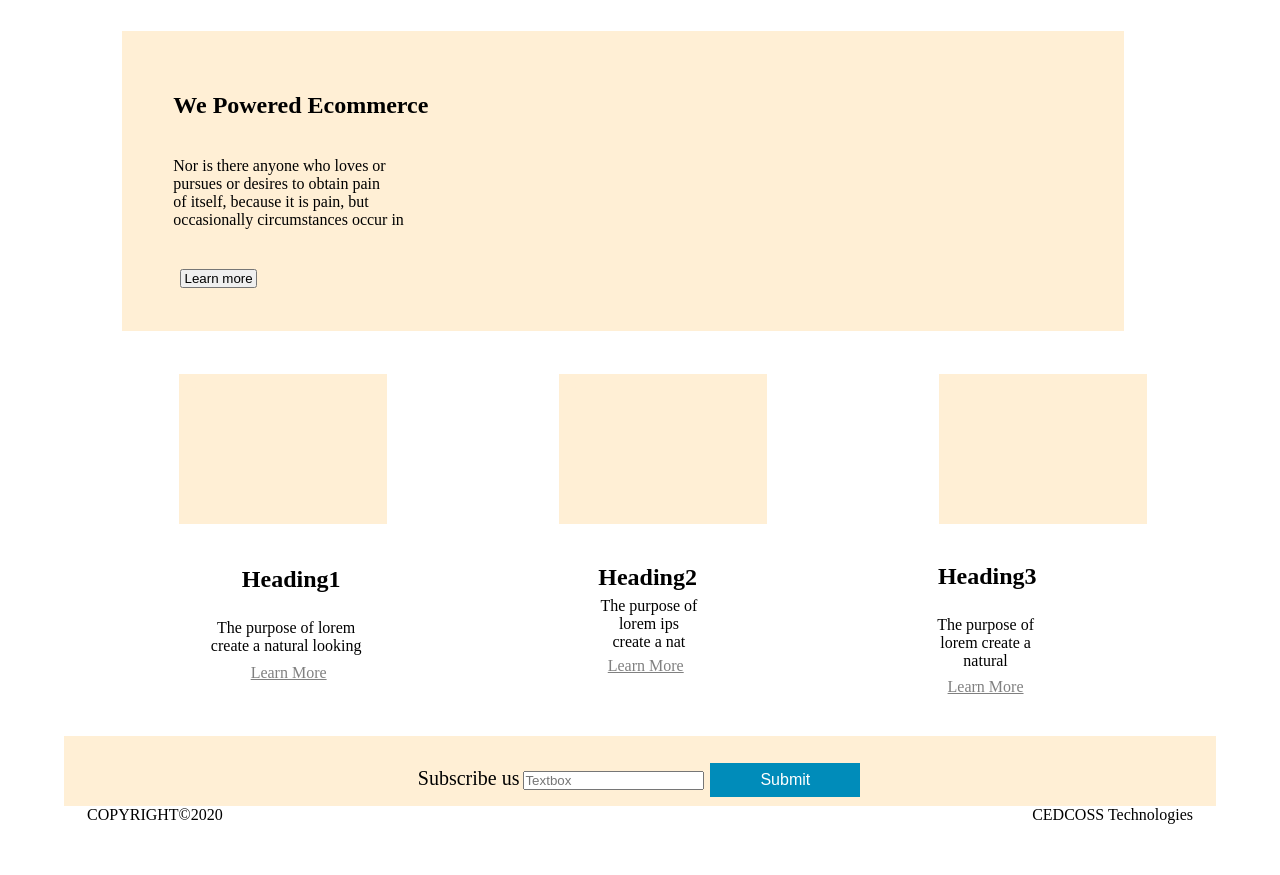
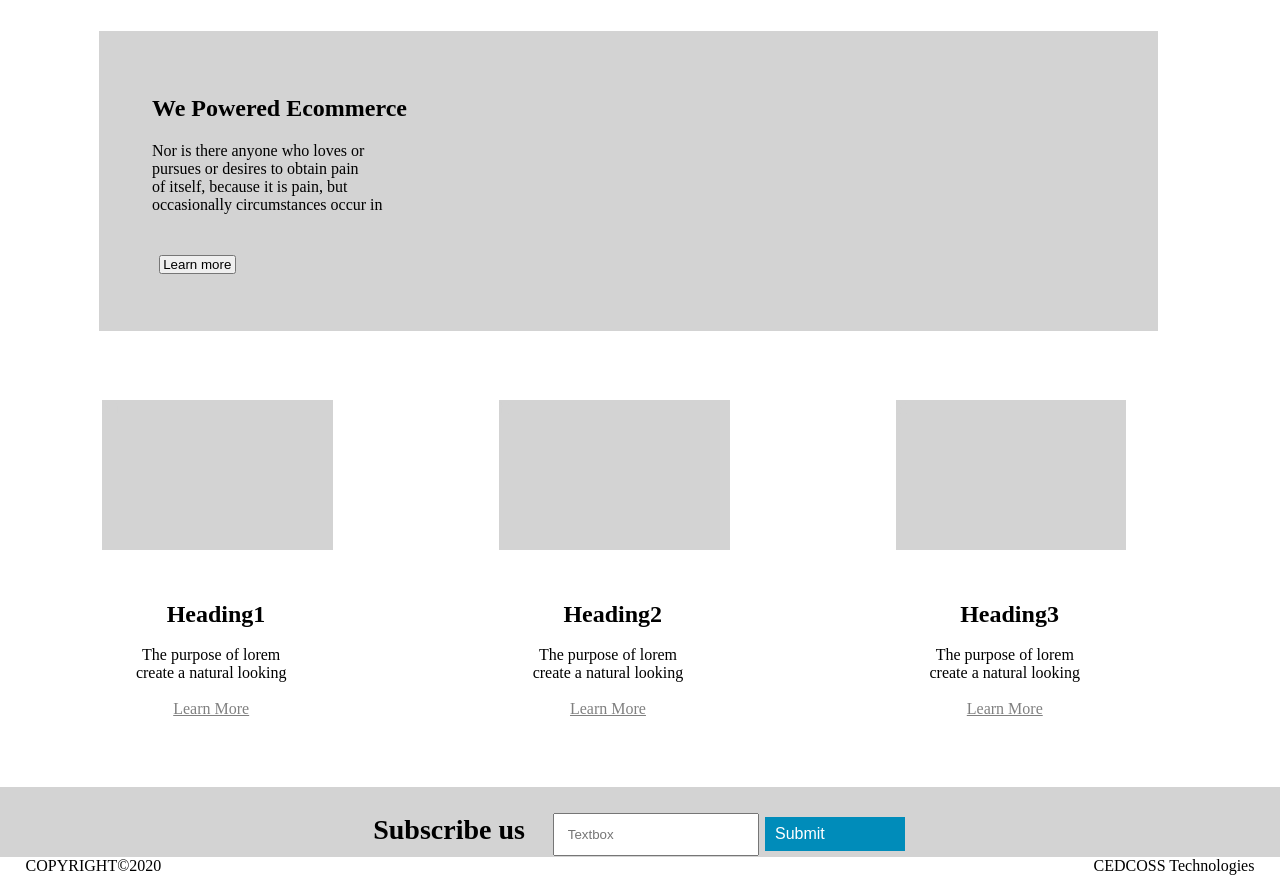
Before and after one commit to AkankshaDCedcoss/template-3, a plain HTML site: page src/index.html in a window 1280 px wide. Shown: the part 146-1021 px from the top of the page. Before the commit the page ends 996 px from the top, so only its background shows below. Drawn offline with Linux system fonts and the light colour scheme.

Commit message:
Rework completed

```diff
--- a/src/index.html
+++ b/src/index.html
@@ -19,10 +19,11 @@
           </ul>
         </div>
         <div class="head1"><h1>Site Logo</h1></div>
+
       </div>
       <div class="middle">
         <h2>We Powered Ecommerce</h2>
-        <br>
+
         <p class="para1">
           Nor is there anyone who loves or<br/>
           pursues or desires to obtain pain<br/>
@@ -32,31 +33,34 @@
        <br>
        <br>
        <br> <button type="submit" id="button">Learn more</button></p></div>
+    </div>
        <div class="one">hii</div>
        <div class="one">hii</div>
        <div class="one">hii</div>
        <div class="main">
-       <div class="idea">
+       <div class="head5">
            <h2> Heading1</h2>
            <br>
            <p class="p1">The purpose of lorem<br>
-             create a natural looking <br></p><br>
+             create a natural looking </p><br>
              <a href="#">Learn More</a>
        </div>
-       <div class="jio">
-        <h2> Heading2</h2>
-        <p class="p2">The purpose of lorem ips<br>
-            create a nat </p>
+       <div class="head2">
+        <h2> Heading2</h2><br>
+        <p class="p2">The purpose of lorem <br>
+            create a natural looking </p><br>
             <a href="#">Learn More</a></div>
-        <div class="voda">
+        <div class="head3">
             <h2> Heading3</h2><br>
-            <p class="p3">The purpose of lorem
-                create a natural</p>
+            <div class="pdiv1">
+            <p class="p3">The purpose of lorem <br>
+                create a natural looking</p><br>
                 <a href="#">Learn More</a>
+              </div>
                 </div>
             </div>
             <div class="div4">
-              <label class="lbl">Subscribe us</label>
+              <label class="lbl"><b>Subscribe us</b></label>
               <input  class=" text-field" type="text" placeholder="Textbox">
               <button class="button button2" type="submit">Submit</button>
 
--- a/src/style.css
+++ b/src/style.css
@@ -17,7 +17,7 @@
 }
 .head1 {
   margin: 4%;
-  margin-left: 10%;
+  margin-left: 3%;
 }
 .list1 {
   margin: 30px;
@@ -28,11 +28,11 @@
   padding-top: 2%;
 }
 .middle {
-  background-color: papayawhip;
-  width: 87%;
+  background-color: lightgray;
+  width: 92%;
   height: 300px;
   padding: 2%;
-  margin: 3% 5% 2% 5%;
+  margin: 3% 2% 2% 3%;
 }
 #button {
   margin-top: 2%;
@@ -41,65 +41,70 @@
   margin-bottom: 4%;
 }
 .one {
-  background-color: papayawhip;
+  background-color: lightgray;
   width: 18%;
   height: 150px;
   margin-right: 5%;
   margin-top: 20px;
   float: left;
-  margin-left: 10%;
-  color: papayawhip;
+  margin-left: 8%;
+  color: lightgray;
 }
 
-.idea {
-  margin-left: 2%;
+.head5{
+  margin-left: 4%;
   width: 25%;
   margin-right: 2%;
   float: left;
   text-align: center;
   padding-top: 3% ;
-  padding-left: 10%;
+  margin-bottom: 2%;
+
   padding-bottom: 3%;
 
 }
-.jio {
-  margin-left: 2%;
+.head2 {
+  margin-left: 4%;
   width: 25%;
   margin-right: 2%;
   float: left;
   text-align: center;
   padding-top: 3% ;
-  padding-left: 14%;
+  margin-bottom: 2%;
+
   padding-bottom: 3%;
 
 }
-.voda{
-  margin-left: 2%;
+.head3{
+  margin-left: 4%;
   width: 25%;
   margin-right: 2%;
   float: left;
   text-align: center;
   padding-top: 3% ;
-  padding-left: 15%;
+  margin-bottom: 2%;
+
   padding-bottom: 3%;
-
 
 }
 
 .main {
   text-align: center;
 
+  margin-left: 0;
+
+
 }
-.idea a {
+.head5 a {
+  color: gray;
+  text-align: center;
+}
+.head2 a {
   color: grey;
   text-align: center;
 }
-.jio a {
-  color: grey;
-  text-align: center;
-}
-.voda a {
-  color: grey;
+.head3 a {
+  color: gray;
   text-align: center;
 }
 .div1 {
@@ -139,7 +144,7 @@ h2 {
     width:20%;
     background-color: blue;
     color: whitesmoke;
-    border: 1px solid grey;
+    border: 1px solid gray;
     text-align: center;
     text-decoration: none;
     padding: 8px 50px 12px 30px;
@@ -148,21 +153,21 @@ h2 {
     display: inline-block;
 
 }
-.p2
+/* .p2
 {
     float: left;
-    padding: 5% 0 5% 5%;
-}
-.p3
+    padding: 5% 0 5% 3%;
+} */
+/* .pdiv1
 {
     float: right;
-    padding: 5%;
-    margin: 2% 0;
+    padding: 3%;
+    margin-left: 2%;
 }
 .p1{
   float: left;
-  padding: 5% 0 5% 5%;
-}
+  padding: 5% 0 5% 3%;
+} */
 .div4{
   margin-top:5px ;
   width: 100%;
@@ -170,7 +175,7 @@ h2 {
   height: 70px;
   text-align: center;
   display:inline-block;
-  background-color: papayawhip;
+  background-color: lightgray;
 
 
 
@@ -179,20 +184,23 @@ h2 {
   background-color:blue;
   border: none;
   color: white;
-  padding: 8px 50px;
+  padding: 8px 80px 8px 10px;
   text-align: center;
   text-decoration: none;
   display: inline-block;
   font-size: 16px;
-  margin: 4px 2px;
+  margin: 2px 2px;
   cursor: pointer;
 }
 
 .button2 {background-color: #008CBA;}
 .lbl{
-  font-size: 20px;
+  font-size: 28px;
   font: bold;
   margin-bottom: 4%;
+  color: black;
+  font-weight: 3px;
+  margin-right: 2%;
 }
 
 .divf1{
@@ -203,3 +211,7 @@ h2 {
   padding-right:2%;
   float:right;
 }
+.text-field
+{
+  padding: 1%;
+}
```
